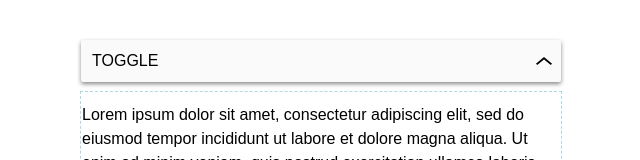
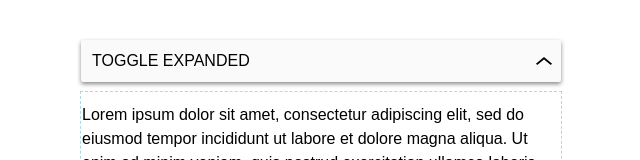
Before and after one commit to kunukn/react-collapse, a React app: page / in a window 1280 px wide. Shown: the top 160 px of the page, without its empty margins (319-959 px from the left). Built offline with nearby package versions, Linux system fonts and the light colour scheme.

Commit message:
fix demo2

```diff
--- a/src/components/app/App.jsx
+++ b/src/components/app/App.jsx
@@ -45,9 +45,7 @@ let App = props => {
         className={cx("app__toggle", { "app__toggle--active": state.isOpen1 })}
         onClick={() => toggle(1)}
       >
-        <span className="app__toggle-text">
-          toggle {state.spy1.collapseState}
-        </span>
+        <span className="app__toggle-text">toggle {state.spy1.state}</span>
         <div className="rotate90">
           <svg
             className={cx("icon", { "icon--expanded": state.isOpen1 })}
```
